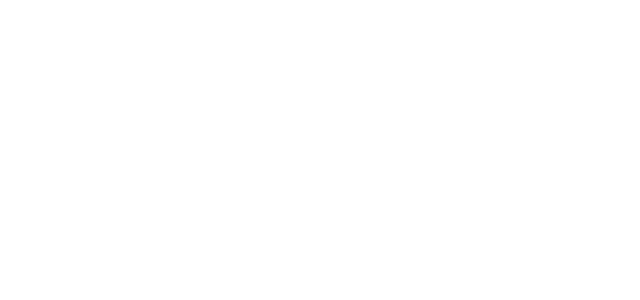
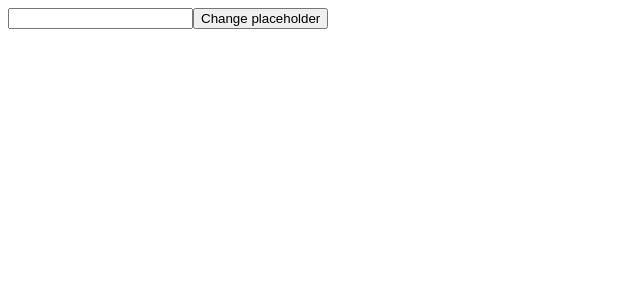
Before and after one commit to fredjammes/angular-formation, an Angular app: page /template-reference in a window 1280 px wide. Before the commit this address led to /. Shown: the top 300 px of the page, without its empty margins (0-640 px from the left). Built offline with nearby package versions, Linux system fonts and the light colour scheme.

Commit message:
Ajout de templateReferenceComponent

```diff
--- a/src/app/formation/formation-component.component.html
+++ b/src/app/formation/formation-component.component.html
@@ -3,6 +3,7 @@
     <a [routerLink]="['./interpolation']">Interpolation</a>
     | <a [routerLink]="['./property-binding']">Property Binding</a>
     | <a [routerLink]="['./event-binding']">Event Binding</a>
+    | <a [routerLink]="['./template-reference']">Template Reference Variable</a>
     | <a [routerLink]="['./ng-if']">ngIf</a>
     | <a [routerLink]="['./ng-model']">ngModel</a>
   </nav>
--- a/src/app/formation/formation-routing.module.ts
+++ b/src/app/formation/formation-routing.module.ts
@@ -6,6 +6,7 @@
 import {EventBindingComponent} from './event-binding/event-binding.component';
 import {NgModelComponent} from './ng-model/ng-model.component';
 import {NgIfComponent} from './ng-if/ng-if.component';
+import {TemplateReferenceComponent} from './template-reference/template-reference.component';
 
 const formationRoutes: Routes = [
   {
@@ -25,6 +26,10 @@
     component: EventBindingComponent
   },
   {
+    path: 'template-reference',
+    component: TemplateReferenceComponent
+  },
+  {
     path: 'ng-if',
     component: NgIfComponent
   },
--- /dev/null
+++ b/src/app/formation/template-reference/template-reference.component.html
@@ -0,0 +1,2 @@
+<input type="text" #myInput/>
+<button (click)="changeInputPlaceholder(myInput)">Change placeholder</button>
--- /dev/null
+++ b/src/app/formation/template-reference/template-reference.component.ts
@@ -0,0 +1,12 @@
+import { Component } from '@angular/core';
+
+@Component({
+  selector: 'app-template-reference',
+  templateUrl: './template-reference.component.html',
+  styleUrls: ['./template-reference.component.scss']
+})
+export class TemplateReferenceComponent {
+  changeInputPlaceholder(element: HTMLInputElement): void {
+    element.placeholder = 'My new placeholder';
+  }
+}
```
Also changed, not shown: src/app/formation/formation.module.ts (+14 -5 lines), src/app/formation/template-reference/template-reference.component.scss (added).
